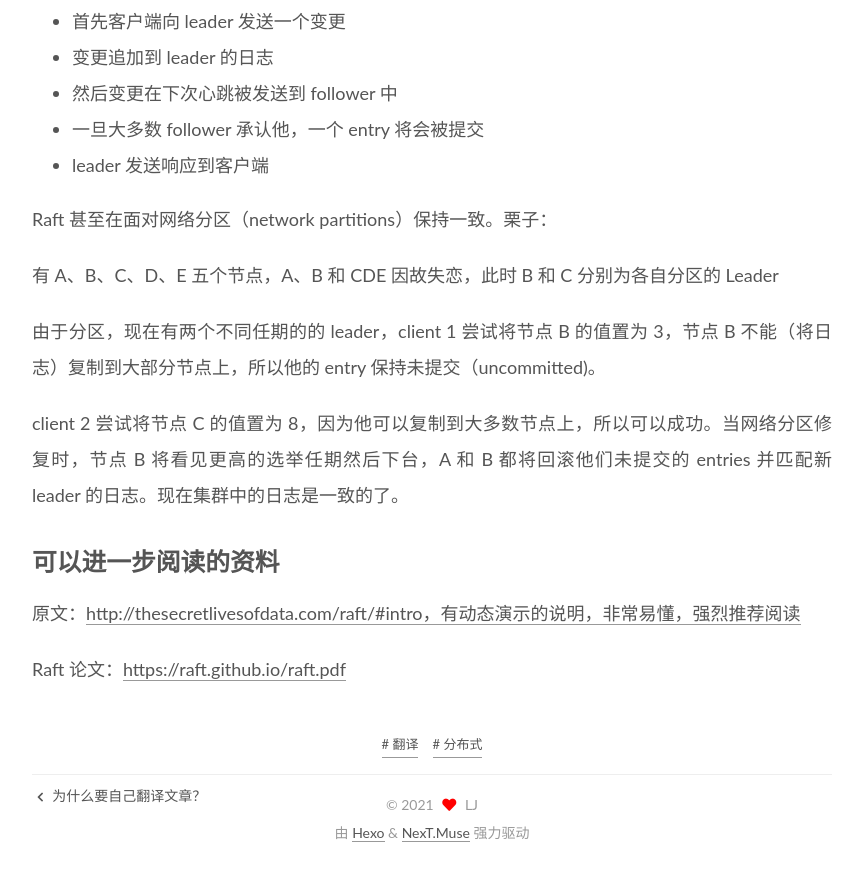
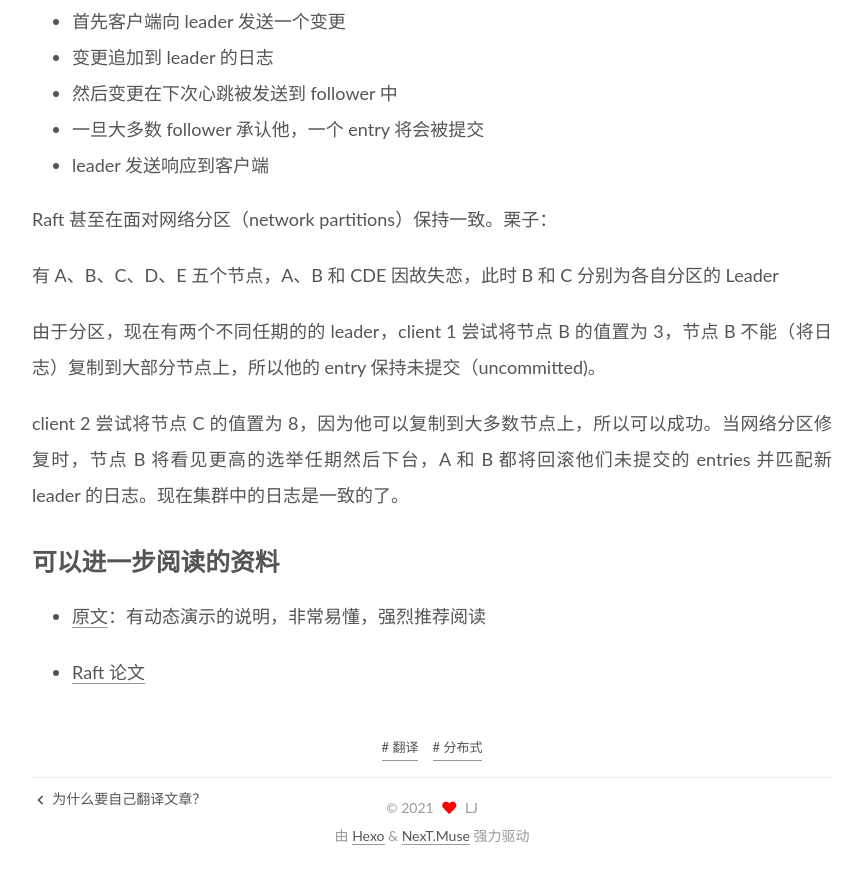
Before and after one commit to ForgetAll/ForgetAll.github.io, a plain HTML site: page 2021/11/20/Raft（翻译）/index.html in a window 1280 px wide. Shown: the part 1996-2866 px from the top of the page, without its empty margins (368-1231 px from the left). Drawn offline with nearby package versions, Linux system fonts and the light colour scheme.

Commit message:
Site updated: 2021-11-20 16:59:46

```diff
--- a/2021/11/20/Raft（翻译）/index.html
+++ b/2021/11/20/Raft（翻译）/index.html
@@ -29,7 +29,7 @@
 <meta property="og:description" content="Raft(可理解的分布式共识)所以，什么事分布式共识？ 让我们以一个栗子开始… 假设我们有一个单节点系统，在这个栗子中，你可以认为我们的节点是一个存储单个值的数据库，我们还有一个可以向服务端发送值的客户端，在单节点上很容易就这个值达成一致或共识。 但是我们如何在多节点上达成共识？ 这就是分布式共识的问题">
 <meta property="og:locale" content="zh_CN">
 <meta property="article:published_time" content="2021-11-20T08:55:40.000Z">
-<meta property="article:modified_time" content="2021-11-20T08:57:14.968Z">
+<meta property="article:modified_time" content="2021-11-20T08:59:38.652Z">
 <meta property="article:author" content="LJ">
 <meta property="article:tag" content="翻译">
 <meta property="article:tag" content="分布式">
@@ -178,7 +178,7 @@
               <span class="post-meta-item-text">发表于</span>
 
 
-              <time title="创建时间：2021-11-20 16:55:40 / 修改时间：16:57:14" itemprop="dateCreated datePublished" datetime="2021-11-20T16:55:40+08:00">2021-11-20</time>
+              <time title="创建时间：2021-11-20 16:55:40 / 修改时间：16:59:38" itemprop="dateCreated datePublished" datetime="2021-11-20T16:55:40+08:00">2021-11-20</time>
             </span>
             <span class="post-meta-item">
               <span class="post-meta-item-icon">
@@ -238,8 +238,12 @@
 <p>有 A、B、C、D、E 五个节点，A、B 和 CDE 因故失恋，此时 B 和 C 分别为各自分区的 Leader</p>
 <p>由于分区，现在有两个不同任期的的 leader，client 1 尝试将节点 B 的值置为 3，节点 B 不能（将日志）复制到大部分节点上，所以他的 entry 保持未提交（uncommitted)。</p>
 <p>client 2 尝试将节点 C 的值置为 8，因为他可以复制到大多数节点上，所以可以成功。当网络分区修复时，节点 B 将看见更高的选举任期然后下台，A 和 B 都将回滚他们未提交的 entries 并匹配新 leader 的日志。现在集群中的日志是一致的了。</p>
-<h2 id="可以进一步阅读的资料"><a href="#可以进一步阅读的资料" class="headerlink" title="可以进一步阅读的资料"></a>可以进一步阅读的资料</h2><p>原文：<a target="_blank" rel="noopener" href="http://thesecretlivesofdata.com/raft/#intro%EF%BC%8C%E6%9C%89%E5%8A%A8%E6%80%81%E6%BC%94%E7%A4%BA%E7%9A%84%E8%AF%B4%E6%98%8E%EF%BC%8C%E9%9D%9E%E5%B8%B8%E6%98%93%E6%87%82%EF%BC%8C%E5%BC%BA%E7%83%88%E6%8E%A8%E8%8D%90%E9%98%85%E8%AF%BB">http://thesecretlivesofdata.com/raft/#intro，有动态演示的说明，非常易懂，强烈推荐阅读</a></p>
-<p>Raft 论文：<a target="_blank" rel="noopener" href="https://raft.github.io/raft.pdf">https://raft.github.io/raft.pdf</a></p>
+<h2 id="可以进一步阅读的资料"><a href="#可以进一步阅读的资料" class="headerlink" title="可以进一步阅读的资料"></a>可以进一步阅读的资料</h2><ul>
+<li><p><a target="_blank" rel="noopener" href="http://thesecretlivesofdata.com/raft/#intro">原文</a>：有动态演示的说明，非常易懂，强烈推荐阅读</p>
+</li>
+<li><p><a target="_blank" rel="noopener" href="https://raft.github.io/raft.pdf">Raft 论文</a></p>
+</li>
+</ul>
 
     </div>
 
```
Also changed, not shown: index.html (+1 -1 lines).
